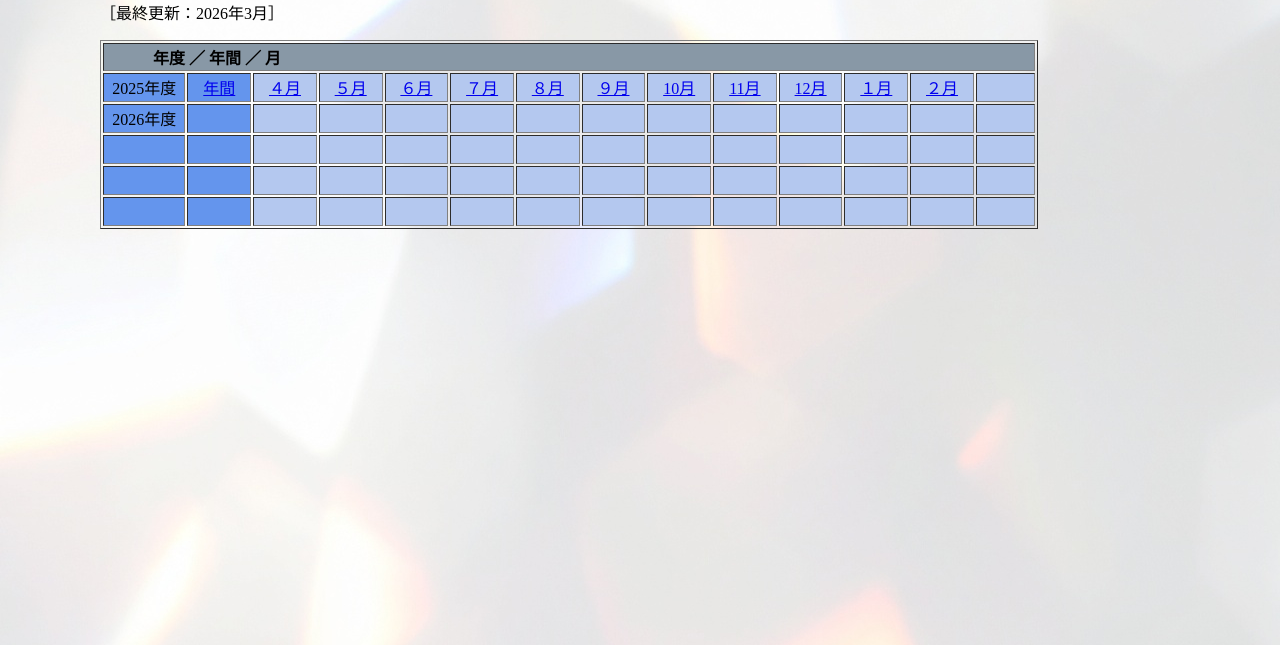
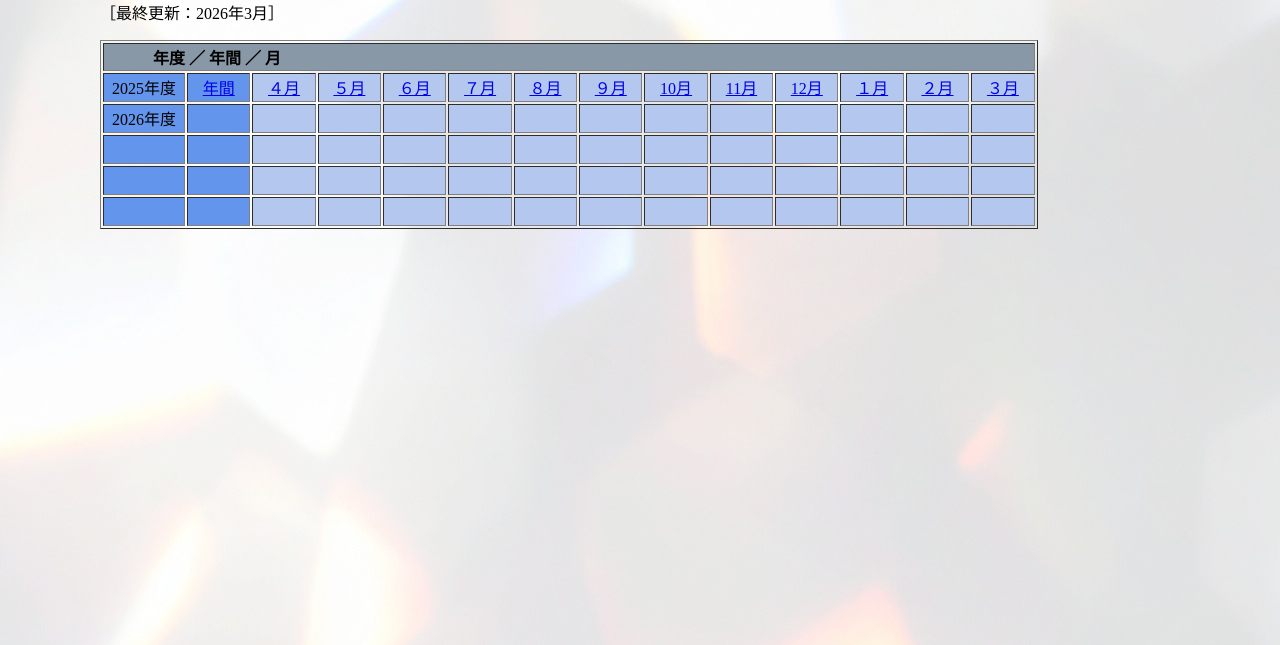
Before and after one commit to takahashi21277/intra_sample1-1, a plain HTML site: page complaint52/complaint52.html in a window 1280 px wide. Shown: the part 155-800 px from the top of the page. Drawn offline with Linux system fonts and the light colour scheme.

Commit message:
Add files via upload

```diff
--- a/complaint52/complaint52.html
+++ b/complaint52/complaint52.html
@@ -83,7 +83,7 @@
                                 <a href="data/2025年度/「お客様の声」不平不満_2026.02.pdf" target="blank">２月</a>
                             </td>
                             <td style="text-align: center;  background-color: #b4c8ef; width: 80px;">
-                                <!-- <a href="#" target="blank">３月</a> -->
+                                <a href="data/2025年度/「お客様の声」不平不満_2026.03.pdf" target="blank">３月</a>
                             </td>
                         </tr>
                         <tr>
```
Also changed, not shown: 1 other file.
